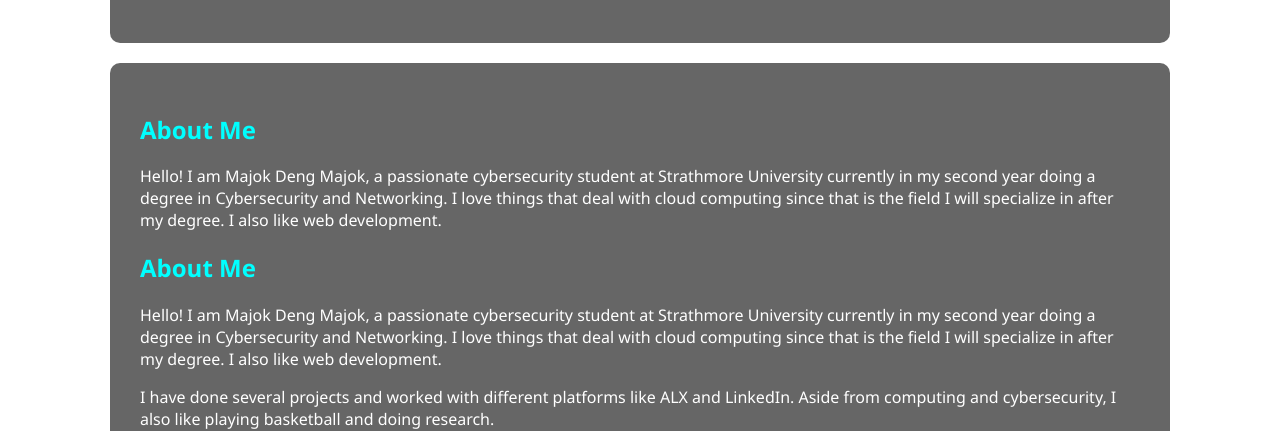
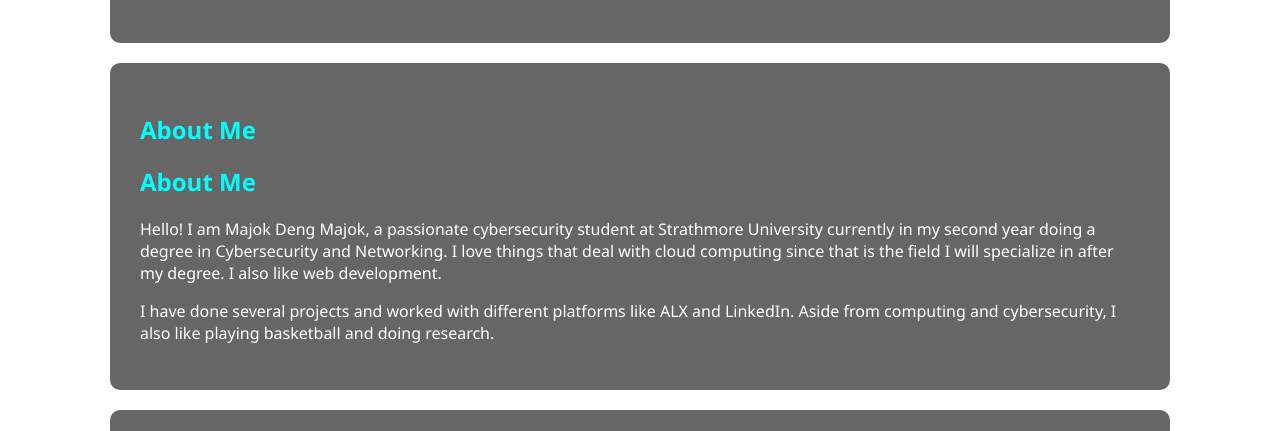
Before and after one commit to Nessa1001/majok, a plain HTML site: page index.html in a window 1280 px wide. Shown: the part 386-817 px from the top of the page. Drawn offline with Linux system fonts and the light colour scheme.

Commit message:
commit the changes

```diff
--- a/index.html
+++ b/index.html
@@ -112,7 +112,7 @@
 
         <h2>About Me</h2>
 
-        <p>Hello! I am Majok Deng Majok, a passionate cybersecurity student at Strathmore University currently in my second year doing a degree in Cybersecurity and Networking. I love things that deal with cloud computing since that is the field I will specialize in after my degree. I also like web development.</p>
+
 
 
         <h2>About Me</h2
```
